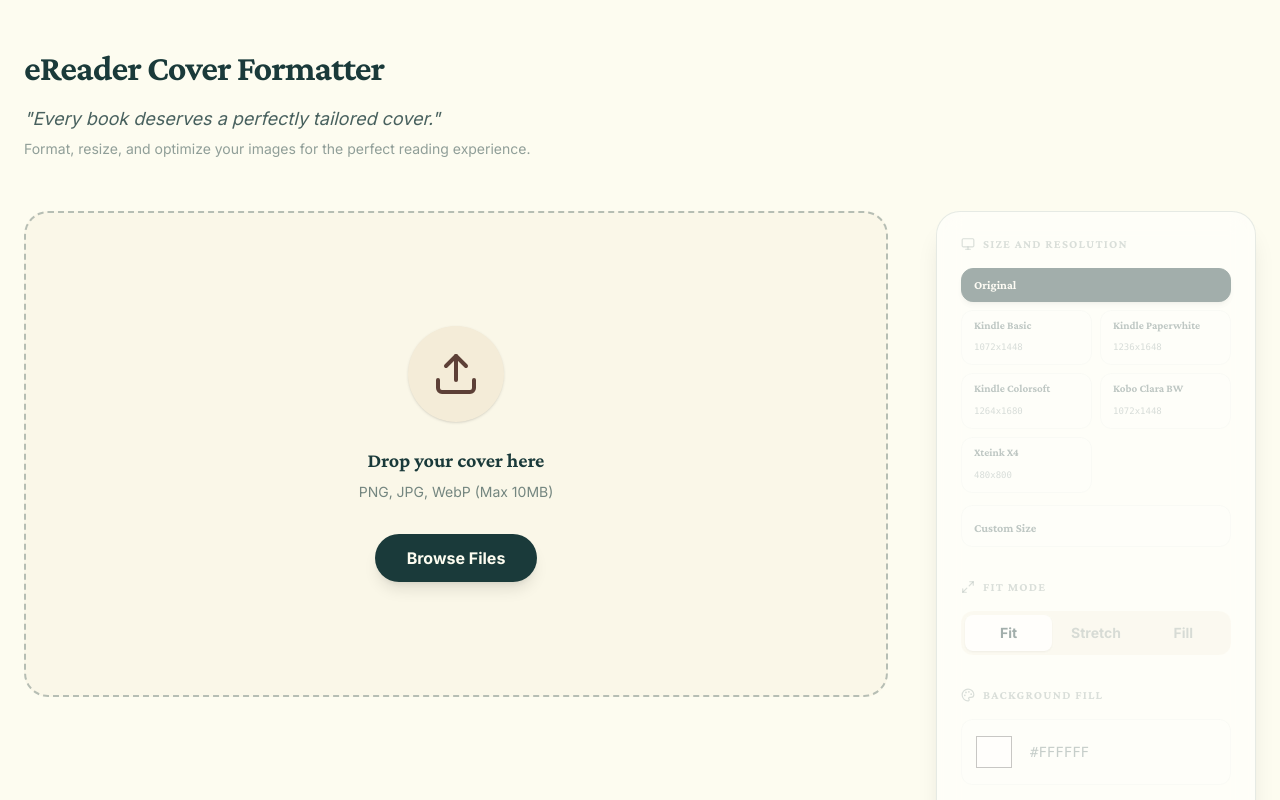
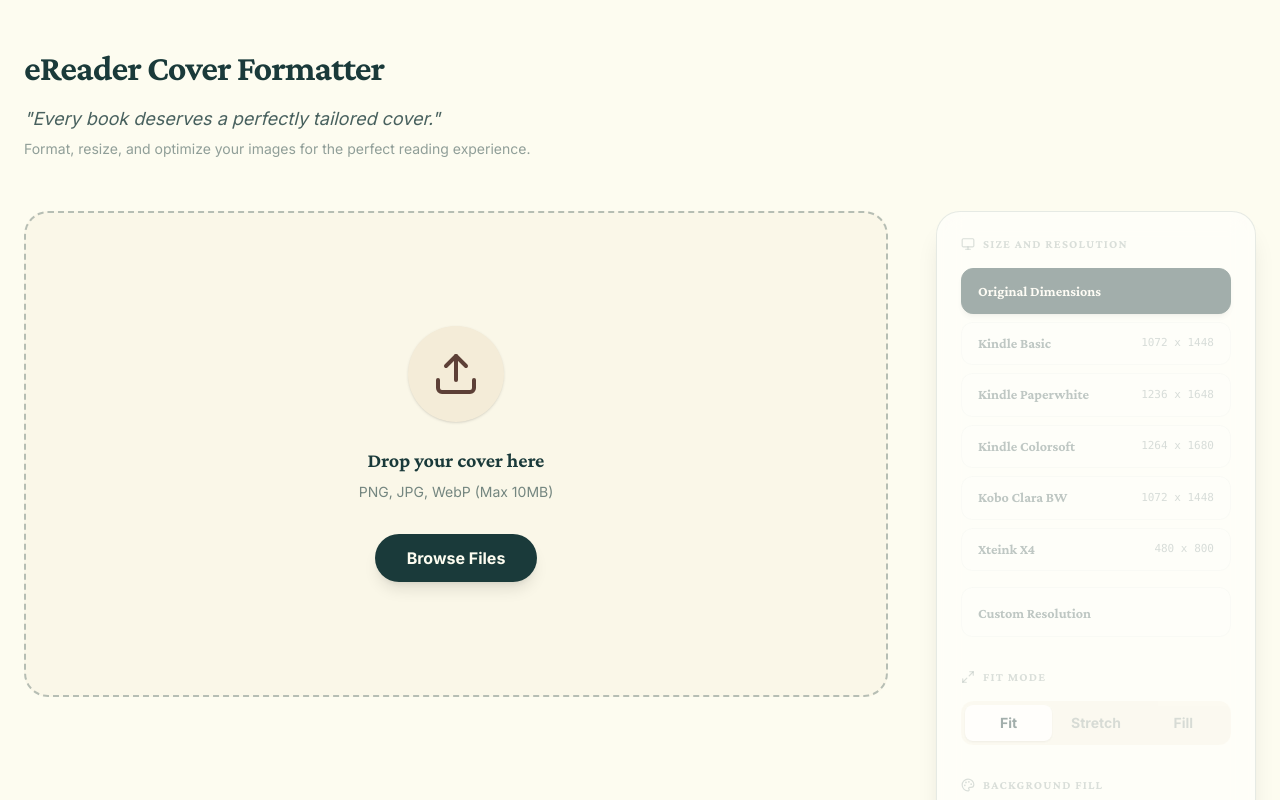
Before and after one commit to gedevcel/ereader-cover-formatter, a React (Vite) app: page / in a window 1280 px wide. Shown: the top 800 px of the page. Built offline with nearby package versions, Linux system fonts and the light colour scheme.

Commit message:
style(sidebar): add options

```diff
--- a/src/App.tsx
+++ b/src/App.tsx
@@ -120,11 +120,7 @@ const App: React.FC = () => {
               preview={processedPreview || preview}
               onClear={handleClear}
               fileName={fileName}
-              currentResolution={
-                resolution.label === 'Original'
-                  ? `${resolution.width} x ${resolution.height}`
-                  : resolution.label
-              }
+              currentResolution={`${resolution.width} x ${resolution.height}`}
             />
           </div>
 
--- a/src/components/Sidebar.tsx
+++ b/src/components/Sidebar.tsx
@@ -41,7 +41,7 @@ export const Sidebar: React.FC<SidebarProps> = ({
   hasImage
 }) => {
   return (
-    <aside className="w-80 bg-white/50 backdrop-blur-md border border-library-green/10 rounded-3xl p-6 shadow-xl flex flex-col gap-8 h-fit sticky top-8">
+    <aside className="w-full lg:w-80 bg-white/50 backdrop-blur-md border border-library-green/10 rounded-3xl p-6 shadow-xl flex flex-col gap-8 h-fit sticky top-8">
       <div className={!hasImage ? 'opacity-40 pointer-events-none' : ''}>
         <h3 className="text-xs font-bold uppercase tracking-widest text-library-green/40 mb-4 flex items-center gap-2">
           <Monitor size={14} /> Size and Resolution
@@ -50,69 +50,81 @@ export const Sidebar: React.FC<SidebarProps> = ({
           <button
             disabled={!hasImage}
             onClick={() => originalRes && onResChange(originalRes)}
-            className={`text-left px-3 py-2 rounded-xl transition-all border ${
+            className={`text-left px-4 py-3 rounded-xl transition-all border ${
               selectedRes.label === 'Original'
                 ? 'bg-library-green text-library-cream border-library-green shadow-md'
                 : 'bg-white/50 border-library-green/5 hover:border-library-green/20 text-library-green/70'
             }`}
           >
-            <div className="flex justify-between items-baseline gap-2">
-              <span className="text-xs font-bold font-serif whitespace-nowrap">Original</span>
+            <div className="flex justify-between items-center gap-4">
+              <span className="text-sm font-bold font-serif">Original Dimensions</span>
               {originalRes && (
-                <span className="text-[9px] opacity-40 font-mono">
-                  {originalRes.width}x{originalRes.height}
+                <span className="text-xs font-mono opacity-50">
+                  {originalRes.width} x {originalRes.height}
                 </span>
               )}
             </div>
           </button>
 
-          <div className="grid grid-cols-2 gap-2">
+          <div className="flex flex-col gap-2">
             {RESOLUTIONS.map((res, index) => (
               <button
                 key={index}
                 disabled={!hasImage}
                 onClick={() => onResChange(res)}
-                className={`text-left px-3 py-2 rounded-xl transition-all border ${
+                className={`text-left px-4 py-3 rounded-xl transition-all border ${
                   selectedRes.label === res.label
                     ? 'bg-library-green text-library-cream border-library-green shadow-md'
                     : 'bg-white/50 border-library-green/5 hover:border-library-green/20 text-library-green/70'
                 }`}
               >
-                <span className="block text-[11px] font-bold font-serif leading-tight">{res.label}</span>
-                <span className="text-[9px] opacity-60 font-mono">{res.width}x{res.height}</span>
+                <div className="flex justify-between items-center gap-4">
+                  <span className="text-sm font-bold font-serif leading-tight">{res.label}</span>
+                  <span className="text-[11px] font-mono opacity-60">
+                    {res.width} x {res.height}
+                  </span>
+                </div>
               </button>
             ))}
           </div>
 
-          <div className="pt-1">
+          <div className="pt-2">
             <button
               disabled={!hasImage}
-              onClick={() => onResChange({ ...selectedRes, label: 'Custom' })}
-              className={`w-full text-left px-3 py-2 rounded-xl transition-all border ${
+              onClick={() => onResChange({
+                width: originalRes?.width || 0,
+                height: originalRes?.height || 0,
+                label: 'Custom'
+              })}
+              className={`w-full text-left px-4 py-3 rounded-xl transition-all border ${
                 selectedRes.label === 'Custom'
                   ? 'bg-library-green text-library-cream border-library-green shadow-md'
                   : 'bg-white/50 border-library-green/5 hover:border-library-green/20 text-library-green/70'
               }`}
             >
-              <span className="text-xs font-bold font-serif">Custom Size</span>
+              <span className="text-sm font-bold font-serif">Custom Resolution</span>
             </button>
 
             {selectedRes.label === 'Custom' && (
-              <div className="grid grid-cols-2 gap-2 mt-2 animate-in fade-in slide-in-from-top-1 duration-200 px-1">
+              <div className="grid grid-cols-2 gap-3 mt-3 animate-in fade-in slide-in-from-top-2 duration-300 px-1">
+                <div className="space-y-1">
+                  <label className="text-[10px] font-bold uppercase tracking-widest text-library-green/40 px-1">Width</label>
                   <input
                     type="number"
-                  placeholder="W"
                     value={selectedRes.width}
                     onChange={(e) => onResChange({ ...selectedRes, width: parseInt(e.target.value) || 0 })}
-                  className="w-full bg-white/50 border border-library-green/10 rounded-lg px-2 py-1.5 text-xs font-mono text-library-green outline-none focus:border-library-green/30"
+                    className="w-full bg-white/50 border border-library-green/10 rounded-lg px-3 py-2 text-sm font-mono text-library-green outline-none focus:border-library-green/30"
                   />
+                </div>
+                <div className="space-y-1">
+                  <label className="text-[10px] font-bold uppercase tracking-widest text-library-green/40 px-1">Height</label>
                   <input
                     type="number"
-                  placeholder="H"
                     value={selectedRes.height}
                     onChange={(e) => onResChange({ ...selectedRes, height: parseInt(e.target.value) || 0 })}
-                  className="w-full bg-white/50 border border-library-green/10 rounded-lg px-2 py-1.5 text-xs font-mono text-library-green outline-none focus:border-library-green/30"
+                    className="w-full bg-white/50 border border-library-green/10 rounded-lg px-3 py-2 text-sm font-mono text-library-green outline-none focus:border-library-green/30"
                   />
+                </div>
               </div>
             )}
           </div>
```
Lines whose indentation alone changed are shown as unchanged.
